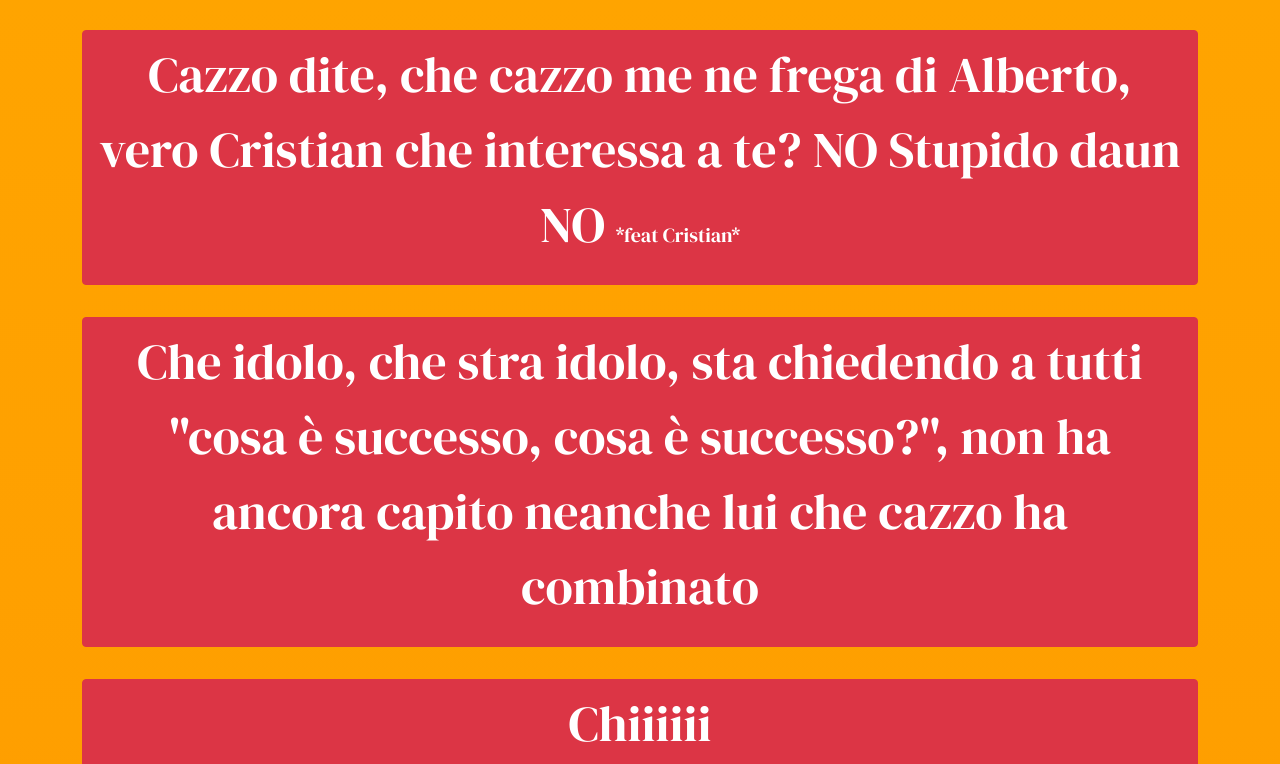
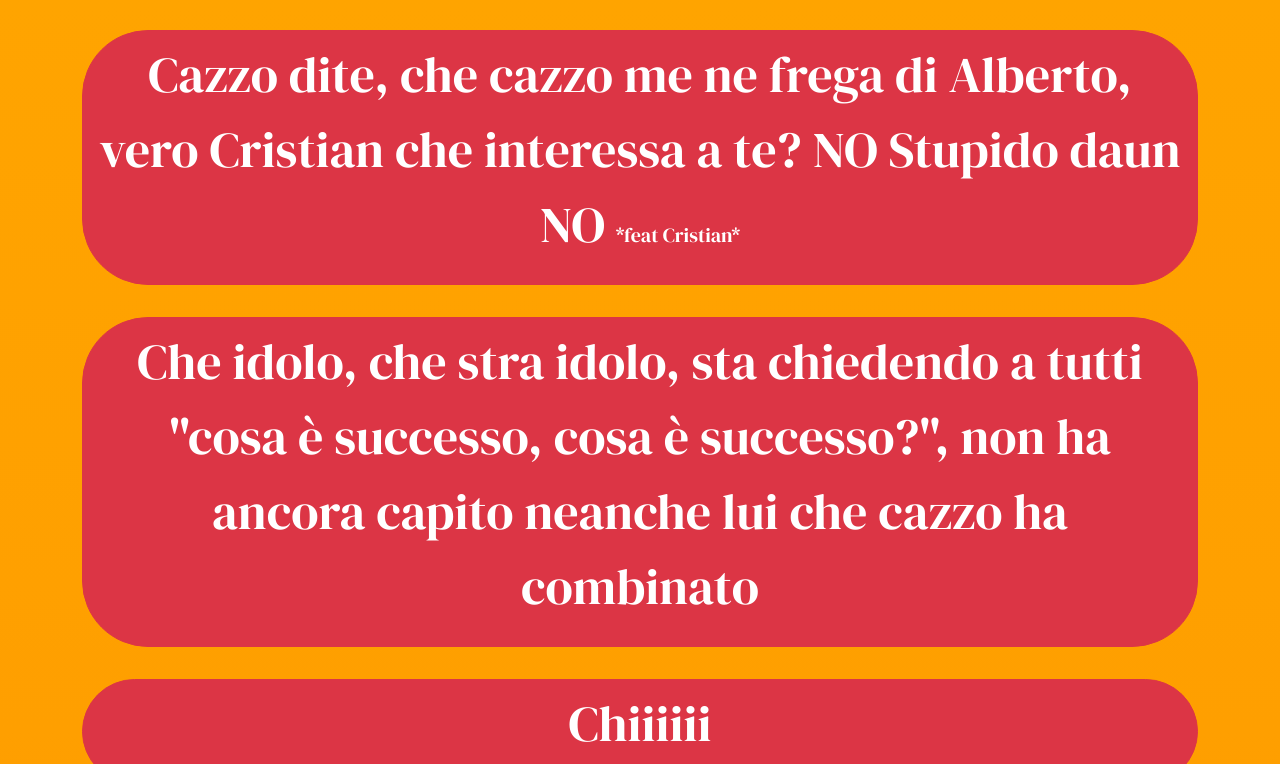
Before and after one commit to Scruncy/Scruncy.github.io, a plain HTML site: page index.html in a window 1280 px wide. Shown: the part 137-901 px from the top of the page. Drawn offline with nearby package versions, Linux system fonts and the light colour scheme.

Commit message:
Versione 1.2 definitiva

```diff
--- a/index.js
+++ b/index.js
@@ -110,6 +110,5 @@ function confrontare(buttonClicked) {
       var tom = new Audio('audio/va ben.ogg');
       break;
   }
-  tom.autoplay = true; // add this
   tom.play();
 }
--- a/style.css
+++ b/style.css
@@ -14,3 +14,7 @@ div {
 body {
   background: linear-gradient(orange, #fc7d00);
 }
+
+button {
+  border-radius: 66px!important;
+}
```
